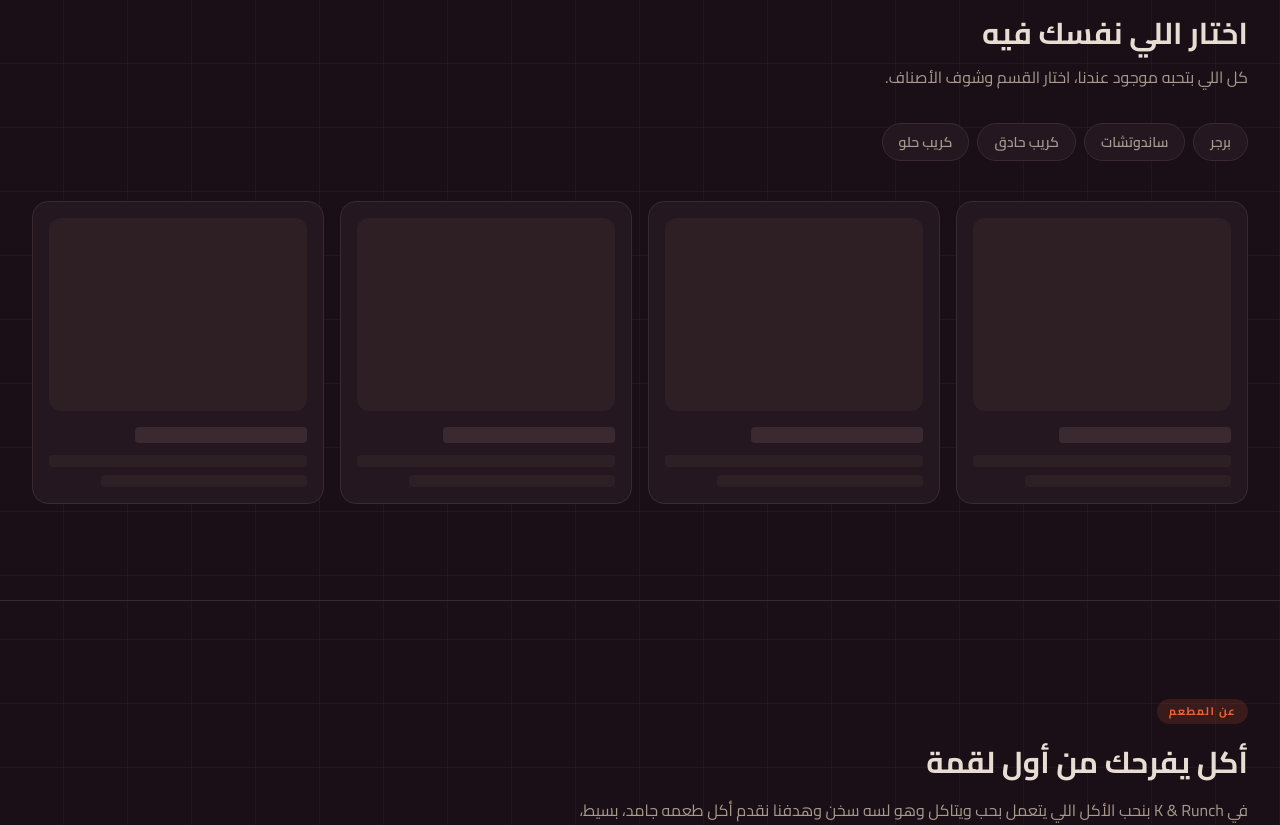
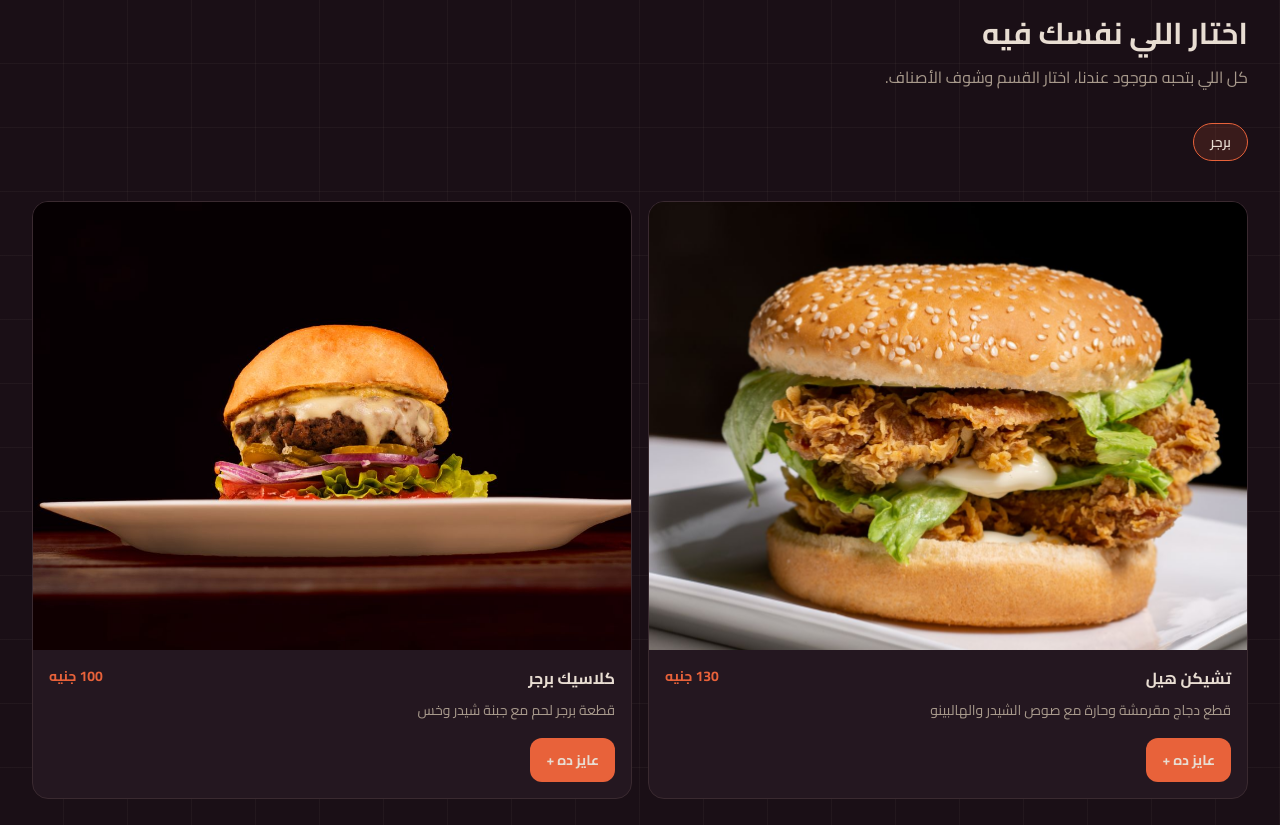
Before and after one commit to Youssef1796x/paid-project, a Next.js app: page / in a window 1280 px wide. Shown: the part 640-1465 px from the top of the page. Built offline with nearby package versions, Linux system fonts and the light colour scheme.

Commit message:
feat: build first two-item menu slice

```diff
--- a/src/components/Menu.tsx
+++ b/src/components/Menu.tsx
@@ -1,6 +1,26 @@
-import { menuCategories } from "@/src/data/menu";
+"use client";
+
+import { useState } from "react";
+import { menuCategories, menuItems } from "@/src/data/menu";
+import MenuItemCard from "@/src/components/MenuItemCard";
 
 export default function Menu() {
+  const [quantities, setQuantities] = useState<Record<string, number>>({});
+
+  const previewCategory = menuCategories[0];
+  const previewItems = menuItems.slice(0, 2);
+
+  const updateQuantity = (itemId: string, change: number) => {
+    setQuantities((current) => {
+      const nextQuantity = Math.max(0, (current[itemId] ?? 0) + change);
+
+      return {
+        ...current,
+        [itemId]: nextQuantity,
+      };
+    });
+  };
+
   return (
     <section
       id="menu"
@@ -21,28 +41,21 @@ export default function Menu() {
         </div>
 
         <div className="mt-8 flex gap-2 overflow-x-auto pb-2">
-          {menuCategories.map((category) => (
-            <button
-              key={category.id}
-              type="button"
-              className="shrink-0 rounded-full border border-(--line) bg-(--surface) px-4 py-2 text-sm font-semibold text-(--ink-soft)"
-            >
-              {category.name}
-            </button>
-          ))}
+          <span className="shrink-0 rounded-full border border-(--accent) bg-(--accent-glow) px-4 py-2 text-sm font-semibold text-(--ink)">
+            {previewCategory.name}
+          </span>
         </div>
 
-        <div className="mt-8 grid gap-4 sm:grid-cols-2 lg:grid-cols-4">
-          {[1, 2, 3, 4].map((item) => (
-            <div
-              key={item}
-              className="rounded-2xl border border-(--line) bg-(--surface) p-4"
-            >
-              <div className="aspect-4/3 rounded-xl bg-(--line-soft)" />
-              <div className="mt-4 h-4 w-2/3 rounded bg-(--line)" />
-              <div className="mt-3 h-3 w-full rounded bg-(--line-soft)" />
-              <div className="mt-2 h-3 w-4/5 rounded bg-(--line-soft)" />
-            </div>
+        <div className="mt-8 grid gap-4 sm:grid-cols-2">
+          {previewItems.map((item) => (
+            <MenuItemCard
+              key={item.id}
+              item={item}
+              quantity={quantities[item.id] ?? 0}
+              onAdd={() => updateQuantity(item.id, 1)}
+              onDecrease={() => updateQuantity(item.id, -1)}
+              onIncrease={() => updateQuantity(item.id, 1)}
+            />
           ))}
         </div>
       </div>
```
